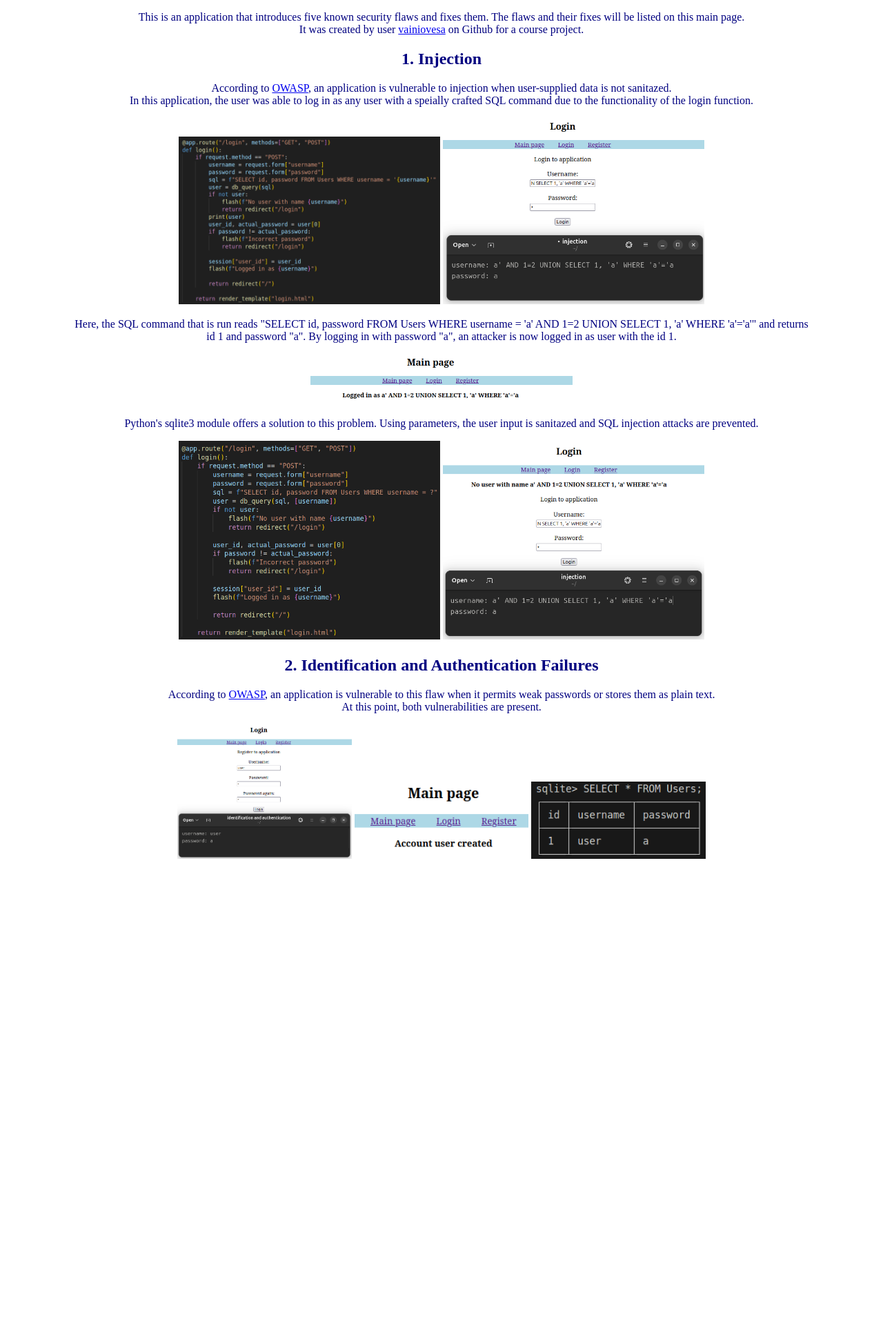
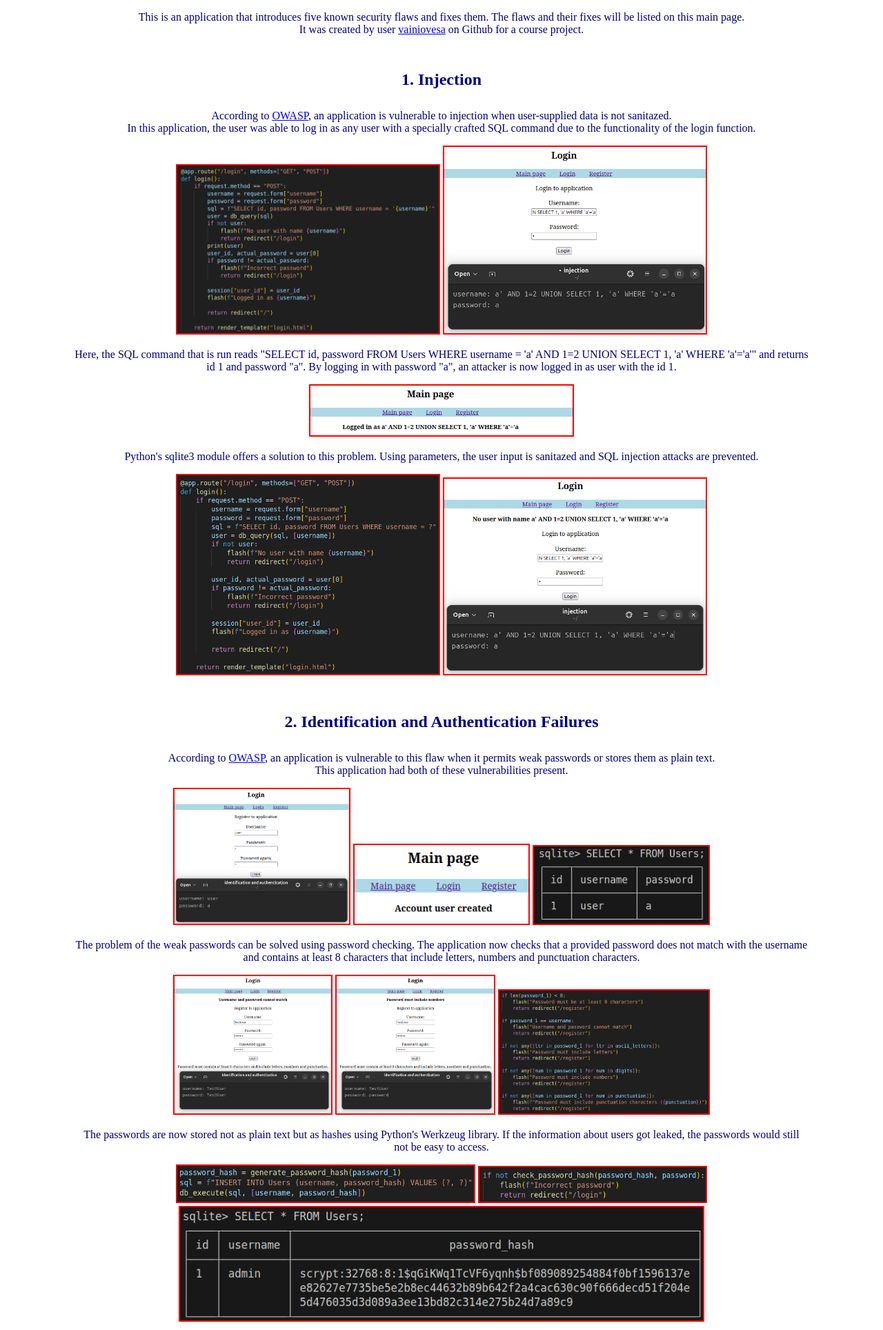
Before and after one commit to vainiovesa/csb-course-project-1, a Flask app: page / in a window 1280 px wide. Shown: the part 85-2013 px from the top of the page at 69% size. Before the commit the page ends 1330 px from the top, so only its background shows below. Run offline with Flask 3, Linux system fonts and the light colour scheme.

Commit message:
Document passwords fix

```diff
--- a/static/main.css
+++ b/static/main.css
@@ -19,6 +19,15 @@ nav li {
     text-align: center;
 }
 
+.content h2 {
+    padding-top: 30px;
+    padding-bottom: 10px;
+}
+
+img {
+    border: solid red 2px;
+}
+
 .messages {
     text-align: center;
 }
--- a/templates/index.html
+++ b/templates/index.html
@@ -40,7 +40,7 @@
     <p>
       According to <a href="https://owasp.org/Top10/A03_2021-Injection/">OWASP</a>, an application is vulnerable to
       injection when user-supplied data is not sanitazed. </br>
-      In this application, the user was able to log in as any user with a speially crafted SQL command due to the
+      In this application, the user was able to log in as any user with a specially crafted SQL command due to the
       functionality of the login function.
     </p>
     <img src="/static/flaw-1-before-1.png" alt="Login function before" width="30%">
@@ -62,11 +62,28 @@
     <p>
       According to <a href="https://owasp.org/Top10/A07_2021-Identification_and_Authentication_Failures/">OWASP</a>,
       an application is vulnerable to this flaw when it permits weak passwords or stores them as plain text. </br>
-      At this point, both vulnerabilities are present.
+      This application had both of these vulnerabilities present.
     </p>
     <img src="/static/flaw-2-before-1.png" alt="Creating account with weak password" width="20%">
     <img src="/static/flaw-2-before-2.png" alt="Account created" width="20%">
     <img src="/static/flaw-2-before-3.png" alt="User in the database before" width="20%">
+    <p>
+      The problem of the weak passwords can be solved using password checking. The application now checks that a
+      provided password does not match with the username </br>
+      and contains at least 8 characters that include letters, numbers and punctuation characters.
+    </p>
+    <img src="/static/flaw-2-after-1.png" alt="Weak password attempt 1" width="18%">
+    <img src="/static/flaw-2-after-2.png" alt="Weak password attempt 2" width="18%">
+    <img src="/static/flaw-2-after-3.png" alt="Checking password" width="24%">
+    <p>
+      The passwords are now stored not as plain text but as hashes using Python's Werkzeug library. If the information
+      about users got leaked, the passwords would still </br>
+      not be easy to access.
+    </p>
+    <img src="/static/flaw-2-after-4.png" alt="" width="34%">
+    <img src="/static/flaw-2-after-5.png" alt="" width="26%"> </br>
+    <img src="/static/flaw-2-after-6.png" alt="" width="60%">
+
   </div>
 </body>
 
```
Also changed, not shown: static/flaw-2-after-1.png (added), static/flaw-2-after-2.png (added), static/flaw-2-after-3.png (added), static/flaw-2-after-4.png (added), static/flaw-2-after-5.png (added), static/flaw-2-after-6.png (added), 6 other files.
